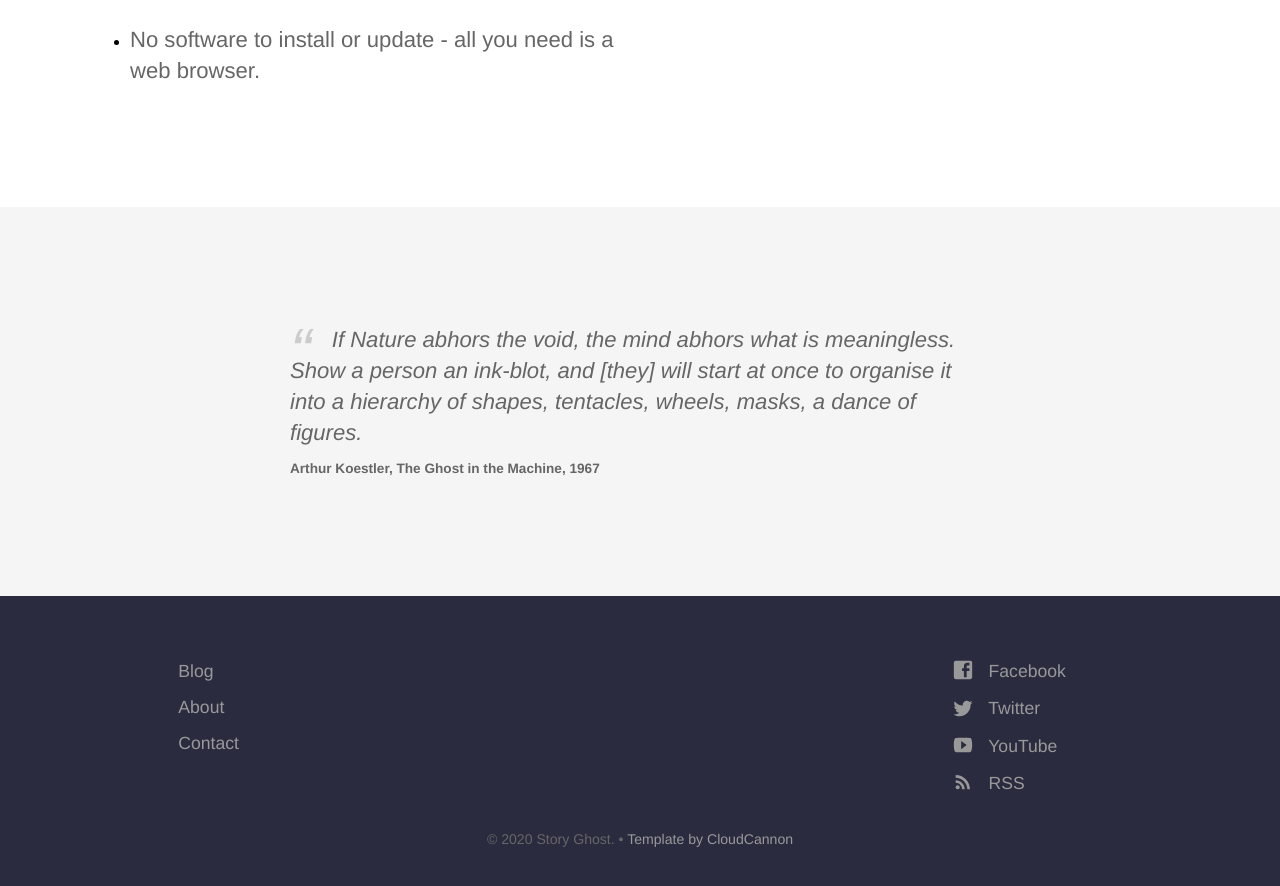
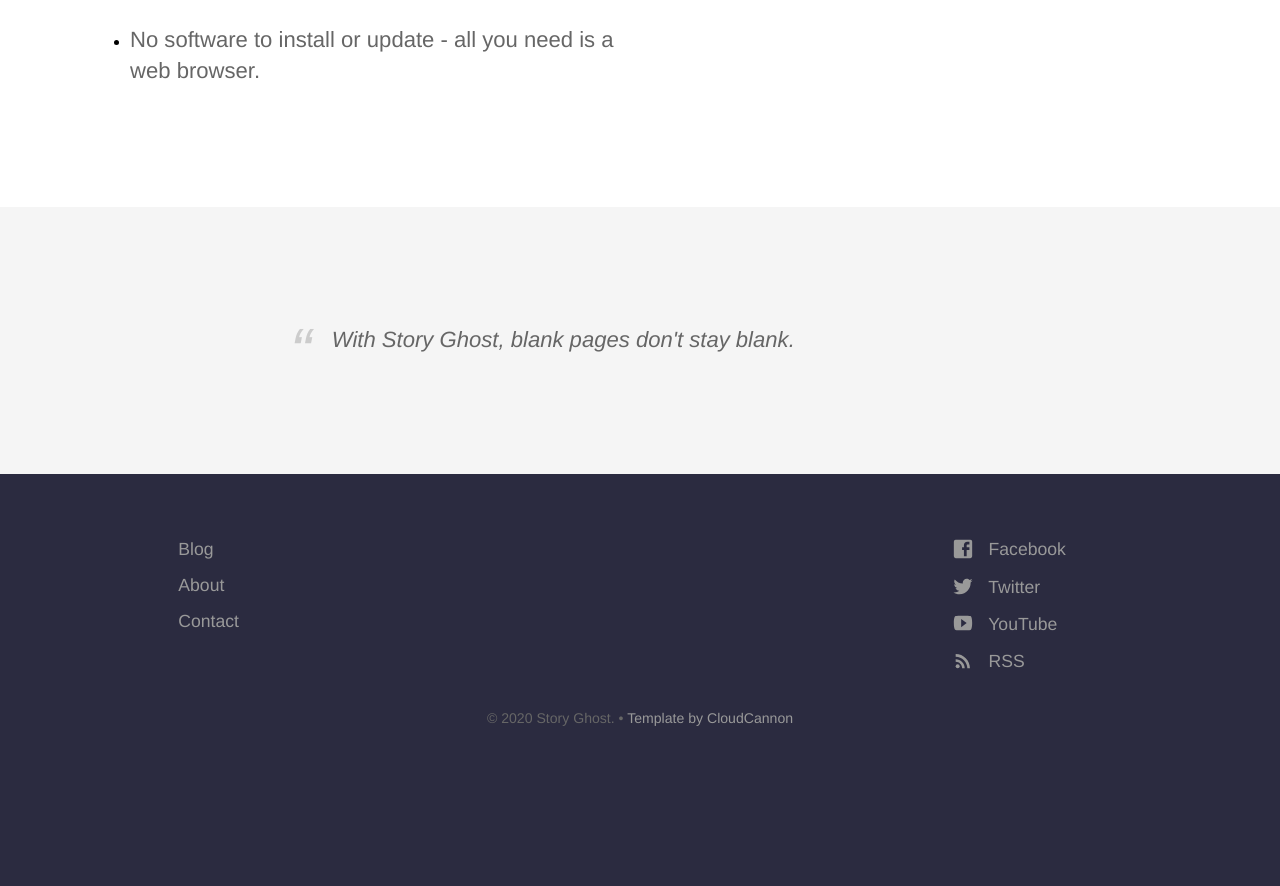
Before and after one commit to headchem/story-ghost, a Jekyll site: the page built from index.html, in a window 1280 px wide and 900 px high, scrolled down 3548 px. Shown: the top 886 px of the window. Built offline with Jekyll 4.4.1, drawn with Linux system fonts in a browser that asks for light colours; comment, search, counter and statistics services are not loaded; after the commit the page ends 4326 px from its top, so only the background shows below that.

Commit message:
change bottom quote

```diff
--- a/index.html
+++ b/index.html
@@ -116,8 +116,9 @@
 			<div class="testimonial-block">
 				<!--<div class="square-image"><img src="https://source.unsplash.com/6anudmpILw4/600x400" alt="Arthur Koestler quote" class="editable"></div>-->
 				<blockquote>
-					<p class="editable">If Nature abhors the void, the mind abhors what is meaningless. Show a person an ink-blot, and [they] will start at once to organise it into a hierarchy of shapes, tentacles, wheels, masks, a dance of figures.</p>
-					<p class="editable author">Arthur Koestler, The Ghost in the Machine, 1967</p>
+					<!--<p class="editable">If Nature abhors the void, the mind abhors what is meaningless. Show a person an ink-blot, and [they] will start at once to organise it into a hierarchy of shapes, tentacles, wheels, masks, a dance of figures.</p>-->
+					<!--<p class="editable author">Arthur Koestler, The Ghost in the Machine, 1967</p>-->
+					<p>With Story Ghost, blank pages don't stay blank.</p>
 				</blockquote>
 			</div>
 		</div>
```
